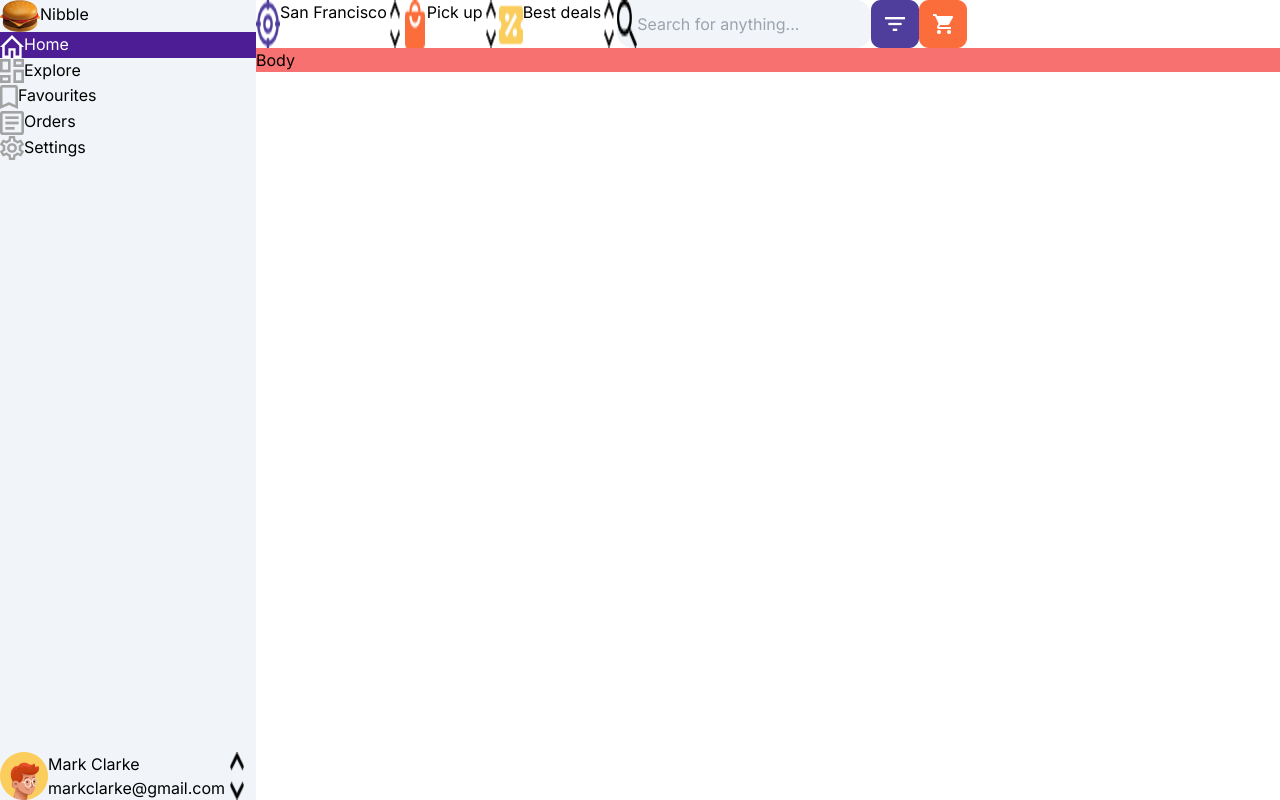
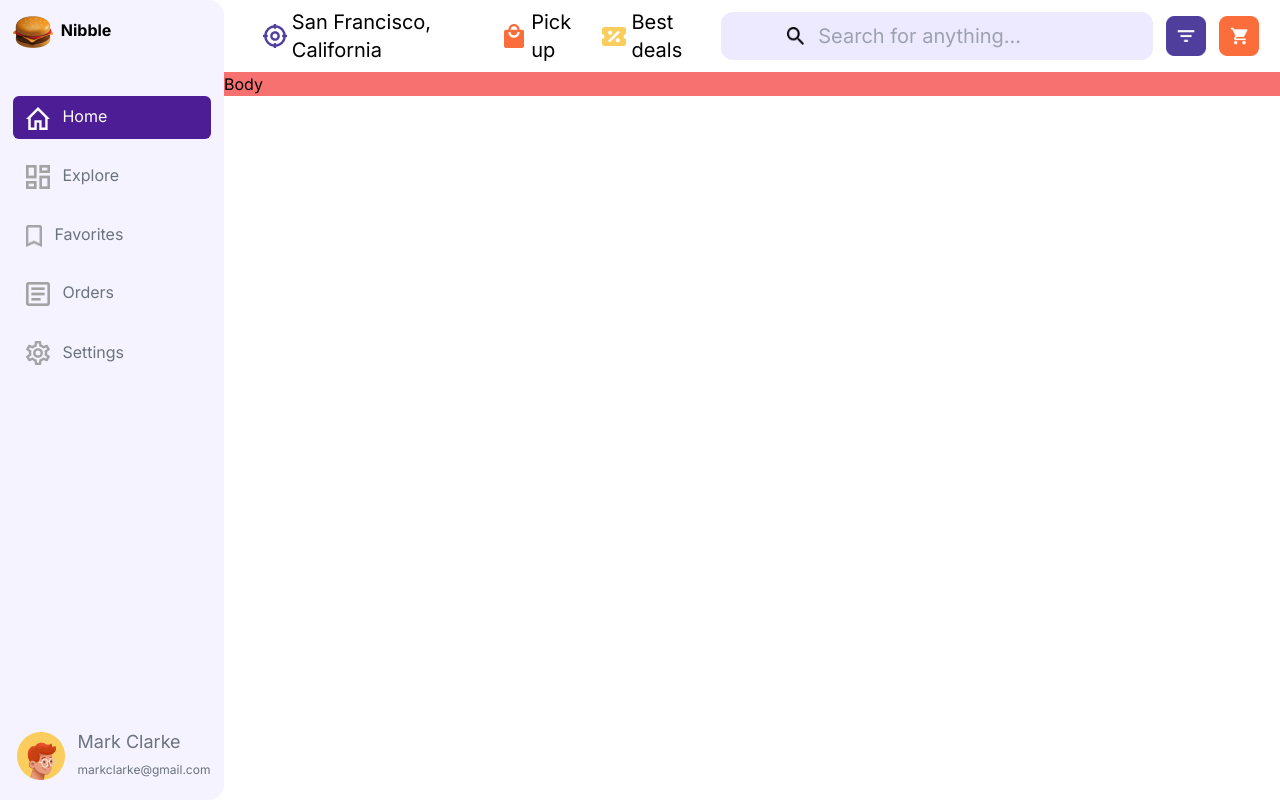
Before and after one commit to MohammadHoseynZamany/online-restaurant, a Next.js app: page / in a window 1280 px wide. Built offline with nearby package versions, Linux system fonts and the light colour scheme.

Commit message:
add nat-tab

```diff
--- a/src/app/page.js
+++ b/src/app/page.js
@@ -1,14 +1,26 @@
+'use client'
 import Body from "@/components/HomeBody";
 import LeftSideBar from "@/components/LeftSideBar";
 import Navigation from "@/components/Navigation";
+import { useState, useEffect } from "react"
 
 export default function Home() {
+  const [showBody, setShowBody] = useState(true)
+  useEffect(()=>{
+    if (!showBody) {
+      document.getElementById("body-container").style.display = "none"
+    } else {
+      document.getElementById("body-container").style.display = "block"
+    }
+  }, [showBody])
   return (
     <div className="flex">
       <LeftSideBar className="flex-1"/>
       <div className="flex-1">
-        <Navigation />
-        <Body />
+        <Navigation closeOptions={showBody} setCloseOptions={setShowBody} />
+        <div id="body-container">
+          <Body />
+        </div>
       </div>
     </div>
   )
--- /dev/null
+++ b/src/components/Category.js
@@ -0,0 +1,12 @@
+'use client'
+import Image from "next/image"
+
+export default function Category(props){
+    return (
+        <div>
+            <Image src={props.image} alt={title} />
+            <h2>{props.title}</h2>
+            <p>{props.options} options</p>
+        </div>
+    )
+}
--- a/src/components/HomeBody.js
+++ b/src/components/HomeBody.js
@@ -1,3 +1,4 @@
+'use client'
 export default function Body(){
     return (
         <h1 className="bg-red-400">
--- a/src/components/LeftSideBar.js
+++ b/src/components/LeftSideBar.js
@@ -1,3 +1,4 @@
+'use client'
 import Image from "next/image"
 import NibIco from "@public/SmallFood.png"
 import Home from "@public/Home.png"
@@ -11,57 +12,56 @@ import UpDw from "@public/Menu.png"
 
 export default function LeftSideBar(){
     return (
-        <div className="inline-block w-1/5 bg-slate-100">
-            <div className=" flex flex-col justify-between h-screen">
+        <div className="bg-violet-50 md:w-1/4 max-w-56 rounded-r-2xl px-[1vw] flex overflow-hidden w-1/12">
+            <div className="flex flex-col justify-between h-screen text-gray-500 py-[2vh] w-full">
                     <div>
-                        <div>
+                        <div className="mb-[6vh]">
                             <Image src={NibIco} className="inline-block" alt="Nib Icon"/>
-                            <h2 className="inline-block">
+                            <h2 className="md:inline-block hidden ml-2 font-bold text-black">
                                 Nibble
                             </h2>
                         </div>
-                        <div className="bg-violet-900 text-white">
-                            <Image src={Home} className="inline-block" alt="Home"/>
-                            <p className="inline-block">
+                        <div className="bg-violet-900 text-white rounded-md pt-[1vh] pb-[1.2vh] pl-[1vw] mb-[2vh]">
+                            <Image src={Home} className="inline-block w-6 mr-[1vw]" alt="Home"/>
+                            <p className="md:inline-block hidden">
                                 Home
                             </p>
                         </div>
-                        <div>
-                            <Image src={Explore} className="inline-block" alt="explore"/>
-                            <p className="inline-block">
+                        <div className="rounded-md pt-[1vh] pb-[1.2vh] pl-[1vw] mb-[2vh]">
+                            <Image src={Explore} className="inline-block w-6 mr-[1vw]" alt="explore"/>
+                            <p className="md:inline-block hidden">
                                 Explore
                             </p>
                         </div>
-                        <div>
-                            <Image src={Favourites} className="inline-block" alt="favourites"/>
-                            <p className="inline-block">
-                                Favourites
+                        <div className="rounded-md pt-[1vh] pb-[1.2vh] pl-[1vw] mb-[2vh]">
+                            <Image src={Favourites} className="inline-block w-4 mr-[1vw]" alt="favourites"/>
+                            <p className="md:inline-block hidden">
+                                Favorites
                             </p>
                         </div>
-                        <div>
-                            <Image src={Orders} className="inline-block" alt="orders"/>
-                            <p className="inline-block">
+                        <div className="rounded-md pt-[1vh] pb-[1.2vh] pl-[1vw] mb-[2vh]">
+                            <Image src={Orders} className="inline-block w-6 mr-[1vw]" alt="orders"/>
+                            <p className="md:inline-block hidden">
                                 Orders
                             </p>
                         </div>
-                        <div>
-                            <Image src={Settings} className="inline-block" alt="settings"/>
-                            <p className="inline-block">
+                        <div className="rounded-md pt-[1vh] pb-[1.2vh] pl-[1vw] mb-[2vh]">
+                            <Image src={Settings} className="inline-block w-6 mr-[1vw]" alt="settings"/>
+                            <p className="md:inline-block hidden">
                                 Settings
                             </p>
                         </div>
                     </div>
-                    <div className="flex">
-                        <Image src={Profile} alt="profile"/>
+                    <div className="flex w-[14vw]">
+                        <Image src={Profile} alt="profile" className=" md:mr-[1vw] w-1/3 m-1"/>
                         <div>
-                        <h3>
+                        <h3 className="hidden md:inline-block md:text-sm lg:text-lg">
                             Mark Clarke
                         </h3>
-                        <p>
+                        <p className="w-[8.5vw] text-xs hidden md:inline-block">
                             markclarke@gmail.com
                         </p>
                         </div>
-                        <Image src={UpDw} alt="up down"/>
                     </div>
             </div>
         </div>
--- /dev/null
+++ b/src/components/NavTab.js
@@ -0,0 +1,55 @@
+'use client'
+import Image from "next/image"
+
+import Location from "@public/Location.png"
+import ShoppingBag from "@public/Shopping-bag.png"
+import Coupon from "@public/Coupon.png"
+import CloseOptions from "@public/nav-tab-closeOptions.png"
+
+export default function NavTab(props) {
+    function close(){
+        props.onClose(true)
+    }
+    return (
+        <div className="flex flex-col justify-around h-[50vh] px-[8.7vw] mt-[5vh] text-xs sm:text-sm">
+            <div>
+                <div onClick={close}>
+                    <Image src={CloseOptions} alt="close" />
+                </div>
+            </div>
+            <div className="flex justify-between border-b-2 border-violet-200 space-x-[60vw]">
+                <div className="flex my-[3vh]">
+                    <Image src={Location} alt="location" className="my-auto" />
+                    <h2 className="my-auto">Location</h2>
+                </div>
+                <div className="my-[3vh]">
+                    <p>
+                        San Francisco, California
+                    </p>
+                </div>
+            </div>
+            <div className="flex justify-between border-b-2 border-violet-200 space-x-[60vw]">
+                <div className="flex my-[3vh]">
+                    <Image src={ShoppingBag} alt="order type" />
+                    <h2>Order type</h2>
+                </div>
+                <div className="my-[3vh]">
+                    <p>
+                        Pick up
+                    </p>
+                </div>
+            </div>
+            <div className="flex justify-between border-b-2 border-violet-200 space-x-[60vw]">
+                <div className="flex my-[3vh]">
+                    <Image src={Coupon} alt="discount" />
+                    <h2>Discount</h2>
+                </div>
+                <div className="my-[3vh]">
+                    <p>
+                        Best deals
+                    </p>
+                </div>
+            </div>
+        </div>
+    )
+}
--- a/src/components/Navigation.js
+++ b/src/components/Navigation.js
@@ -1,40 +1,61 @@
+'use client'
 import Image from "next/image"
+import { useState, useEffect } from "react"
+import NavTab from "./NavTab"
+
 import Location from "@public/Location.png"
-import Options from "@public/OptionsHeader.png"
 import ShoppingBag from "@public/Shopping-bag.png"
 import Coupon from "@public/Coupon.png"
 import Search from "@public/Search.png"
 import Menu from "@public/NavigationMenu.png"
 import Shop from "@public/Shop.png"
+import Options from "@public/nav-tab-options.png"
 
 
-export default function Navigation() {
+export default function Navigation(props) {
+    function showTabOptions(){
+        document.getElementById("nav-desk").style.display = "none"
+        document.getElementById("nav-tab").style.display = "inline-block"
+        props.setCloseOptions(false)
+    }
+    useEffect(()=>{
+        if (props.closeOptions) {
+            document.getElementById("nav-desk").style.display = "flex"
+        document.getElementById("nav-tab").style.display = "none"
+        }
+    },[props.closeOptions])
+
     return (
-        <div className="flex">
-            <div className="flex">
-                <Image src={Location} alt="Location" />
-                <p>San Francisco</p>
-                <Image src={Options} alt="Options" />
+        <div>
+            <div id="nav-desk" className="flex-grow flex justify-around space-x-[1vw] px-2 py-2 text-xs sm:text-sm md:text-md xl:text-xl mx-[1vw]">
+                    <div className="my-auto inline-block md:hidden" onClick={showTabOptions}>
+                        <Image src={Options} alt="options" className="inline-block" />
                     </div>
-            <div className="flex">
-                <Image src={ShoppingBag} alt="ShoppingBag" />
+                    <div className="hidden md:flex my-auto">
+                        <Image src={Location} alt="Location" className="h-4/5 my-auto mx-[0.4vw]" />
+                        <p>San Francisco, California</p>
+                    </div>
+                    <div className="hidden md:flex my-auto">
+                        <Image src={ShoppingBag} alt="ShoppingBag" className="h-3/4 my-auto mx-[0.4vw]" />
                         <p>Pick up</p>
-                <Image src={Options} alt="Options" />
                     </div>
-            <div className="flex">
-                <Image src={Coupon} alt="Coupon" />
+                    <div className="hidden md:flex my-auto">
+                        <Image src={Coupon} alt="Coupon" className="h-3/4 my-auto mx-[0.4vw]" />
                         <p>Best deals</p>
-                <Image src={Options} alt="Options" />
                     </div>
-            <div className="flex bg-slate-100 rounded-2xl">
-                <Image src={Search} alt="Search" />
-                <input type="text" placeholder="Search for anything..." className="bg-slate-100 rounded-2xl focus:outline-none" />
+                    <div className="flex bg-violet-100 rounded-xl my-auto py-[1.2vh] px-[5vw]">
+                        <Image src={Search} alt="Search" className="h-3/4 m-auto px-[0.1vw] mr-[1vw]" />
+                        <input type="text" placeholder="Search for anything..." className="bg-violet-100 rounded-2xl focus:outline-none" />
                     </div>
-            <div>
-                <Image src={Menu} alt="Menu" />
+                    <div className="my-auto hidden md:inline-block">
+                        <Image src={Menu} alt="Menu" className="h-full" />
                     </div>
-            <div>
+                    <div className="my-auto">
                         <Image src={Shop} alt="Shop" />
+                    </div>
+            </div>
+            <div id="nav-tab" className="hidden">
+                <NavTab onClose={props.setCloseOptions} />
             </div>
         </div>
     )
--- a/src/pages/login.js
+++ b/src/pages/login.js
@@ -1,5 +1,5 @@
 import Image from "next/image"
-import { useState, useEffect, use } from "react"
+import { useState, useEffect, use } from "next/image"
 import axios from "axios"
 
 // import require images
```
Also changed, not shown: src/components/Food.js (added, +28 -0 lines), src/components/Restaurant.js (added, +32 -0 lines), public/nav-tab-closeOptions.png (added), public/nav-tab-options.png (added). Lines whose indentation alone changed are shown as unchanged.
